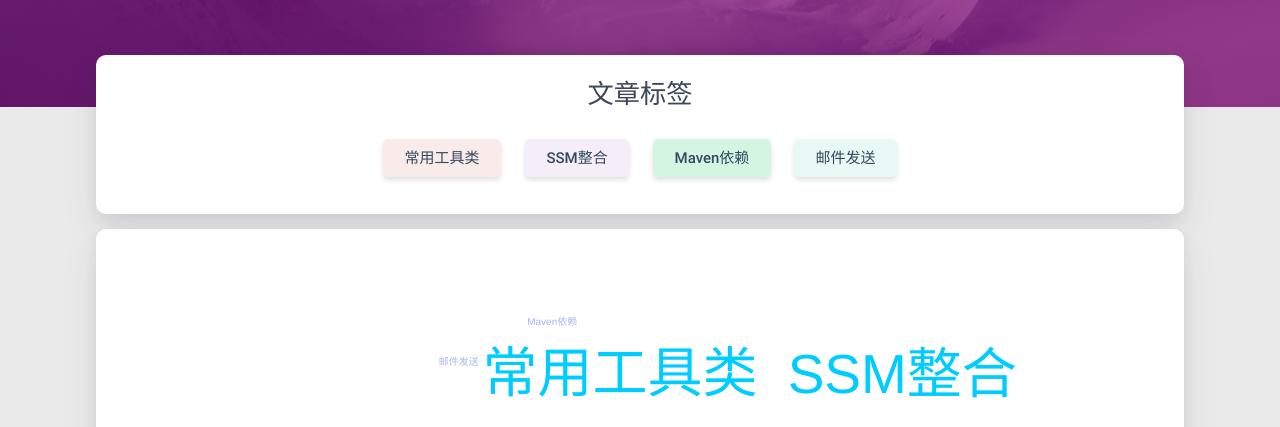
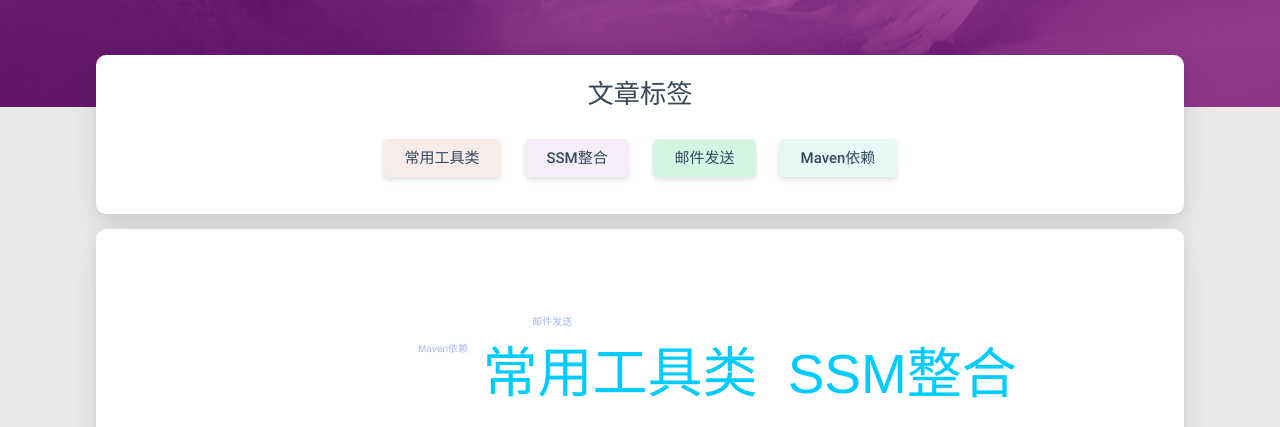
Before and after one commit to carleviets/carleviets.github.io, a plain HTML site: page tags/index.html in a window 1280 px wide. Shown: the part 373-800 px from the top of the page. Drawn offline with Linux system fonts and the light colour scheme; some packages are replaced by stand-ins of ours; a script that the page names is missing.

Commit message:
Site updated: 2019-01-13 23:05:04

```diff
--- a/tags/index.html
+++ b/tags/index.html
@@ -306,17 +306,17 @@
                 </a>
 
 
-                <a href="/tags/Maven依赖/" title="Maven依赖: 1">
+                <a href="/tags/邮件发送/" title="邮件发送: 1">
                     <span class="chip center-align waves-effect waves-light
-                             chip-default " data-tagname="Maven依赖" style="background-color: #D5F5E3;">Maven依赖
+                             chip-default " data-tagname="邮件发送" style="background-color: #D5F5E3;">邮件发送
                         <span class="tag-length">1</span>
                     </span>
                 </a>
 
 
-                <a href="/tags/邮件发送/" title="邮件发送: 1">
+                <a href="/tags/Maven依赖/" title="Maven依赖: 1">
                     <span class="chip center-align waves-effect waves-light
-                             chip-default " data-tagname="邮件发送" style="background-color: #E8F8F5;">邮件发送
+                             chip-default " data-tagname="Maven依赖" style="background-color: #E8F8F5;">Maven依赖
                         <span class="tag-length">1</span>
                     </span>
                 </a>
@@ -345,7 +345,7 @@
 <script type="text/javascript">
 
 
-    $('#tag-wordcloud').jQCloud([{"text":"常用工具类","weight":2,"link":"http://www.carleviets.club/tags/常用工具类/"},{"text":"SSM整合","weight":2,"link":"http://www.carleviets.club/tags/SSM整合/"},{"text":"Maven依赖","weight":1,"link":"http://www.carleviets.club/tags/Maven依赖/"},{"text":"邮件发送","weight":1,"link":"http://www.carleviets.club/tags/邮件发送/"}], {
+    $('#tag-wordcloud').jQCloud([{"text":"常用工具类","weight":2,"link":"http://www.carleviets.club/tags/常用工具类/"},{"text":"SSM整合","weight":2,"link":"http://www.carleviets.club/tags/SSM整合/"},{"text":"邮件发送","weight":1,"link":"http://www.carleviets.club/tags/邮件发送/"},{"text":"Maven依赖","weight":1,"link":"http://www.carleviets.club/tags/Maven依赖/"}], {
         autoResize: true
     });
 </script>
```
Also changed, not shown: about/index.html (+5 -5 lines), tags/Maven依赖/index.html (+4 -4 lines), tags/SSM整合/index.html (+4 -4 lines), tags/常用工具类/index.html (+4 -4 lines), tags/邮件发送/index.html (+4 -4 lines).
